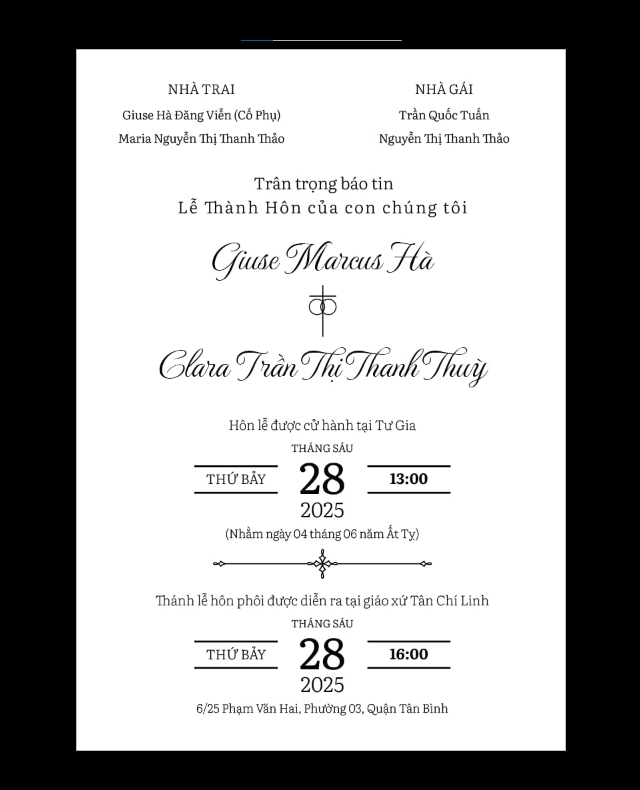
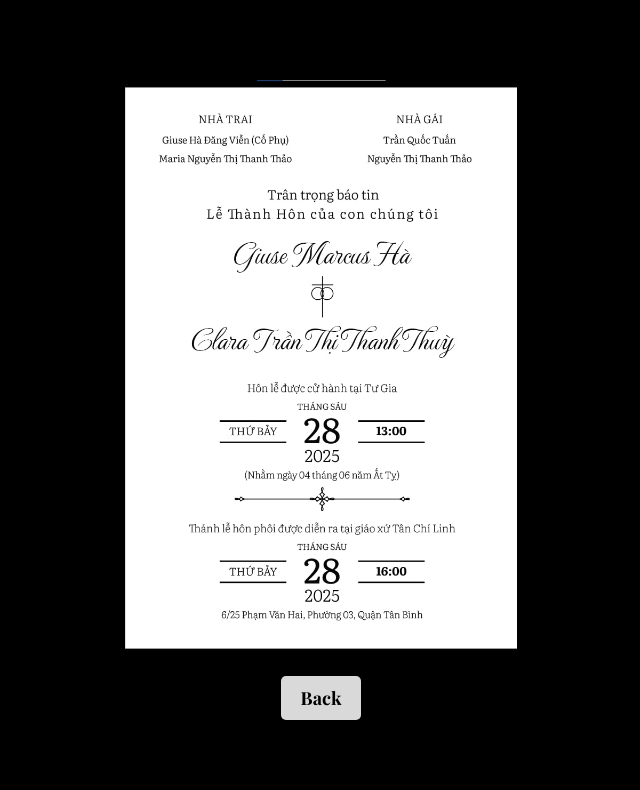
Before and after one commit to marcusha429/ourwedding, a plain HTML site: page wish.html in a window 1280 px wide. Shown: the whole page, without its empty margins (319-959 px from the left). Drawn offline with nearby package versions, Linux system fonts and the light colour scheme.

```diff
--- a/wish.html
+++ b/wish.html
@@ -5,8 +5,10 @@
     <meta charset="UTF-8">
     <meta name="viewport" content="width=device-width, initial-scale=1.0">
     <title>Wish for us</title>
+    <!-- Luxury Font from Google Fonts -->
+    <link href="https://fonts.googleapis.com/css2?family=Playfair+Display:wght@700&display=swap" rel="stylesheet">
     <style>
-        /* Reset margin and padding */
+        /* Reset basic styles */
         * {
             margin: 0;
             padding: 0;
@@ -16,22 +18,57 @@
         html,
         body {
             height: 100%;
+            font-family: Arial, sans-serif;
+            background: #000;
             display: flex;
             justify-content: center;
             align-items: center;
-            background: #000;
         }
 
-        img {
-            max-width: 100%;
-            max-height: 100%;
+        .wish-page {
+            display: flex;
+            flex-direction: column;
+            align-items: center;
+            justify-content: center;
+            width: 100%;
+            height: 100%;
+        }
+
+        .wish-page img {
+            max-width: 90%;
+            max-height: 80%;
             object-fit: cover;
+        }
+
+        .back-button {
+            margin-top: 20px;
+            padding: 10px 20px;
+            font-size: 18px;
+            font-family: 'Playfair Display', serif;
+            cursor: pointer;
+            border: none;
+            border-radius: 5px;
+            background-color: rgba(255, 255, 255, 0.85);
+            transition: background-color 0.3s ease;
+        }
+
+        .back-button:hover {
+            background-color: rgba(255, 255, 255, 1);
         }
     </style>
 </head>
 
 <body>
-    <img src="image/wish-test.jpg" alt="Wish for us">
+    <div class="wish-page">
+        <img src="image/wish-test.jpg" alt="Wish for us">
+        <button id="back-button" class="back-button">Back</button>
+    </div>
+    <script>
+        // If this page is loaded independently, the Back button can navigate to the main page.
+        document.getElementById('back-button').addEventListener('click', function () {
+            window.location.href = 'index.html';
+        });
+    </script>
 </body>
 
 </html>
```
Also changed, not shown: index.html (+39 -23 lines).
